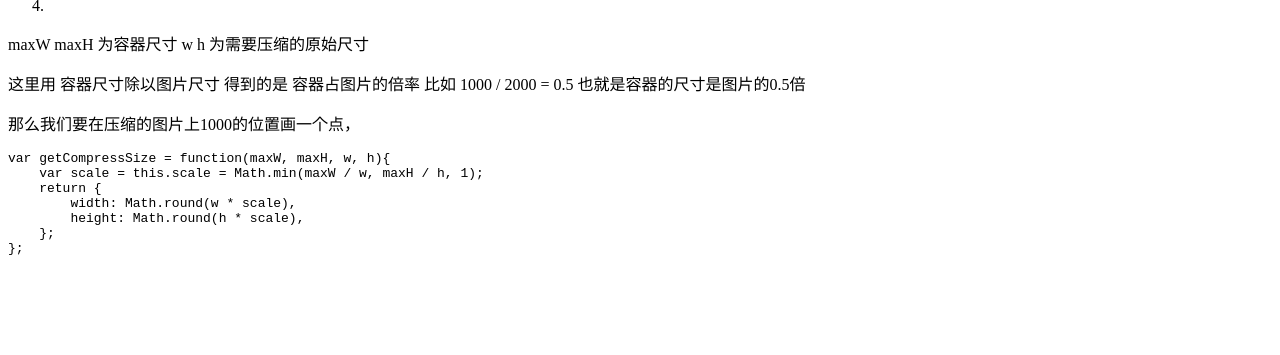
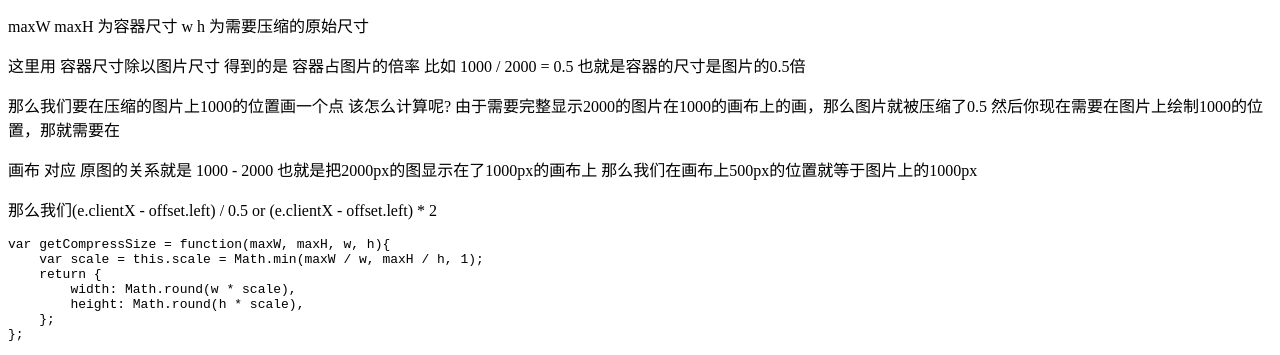
Before and after one commit to gaoqiang19514/mosaic, a website: page README.html in a window 1280 px wide. Shown: the part 484-839 px from the top of the page. Before the commit the page ends 800 px from the top, so only its background shows below. Drawn offline with Linux system fonts and the light colour scheme.

Commit message:
update README.md

```diff
--- a/README.html
+++ b/README.html
@@ -31,13 +31,17 @@
 <li>创建弹出层插入页面</li>
 <li>将实例化传入的img元素绘制到弹出层里面的canvas上</li>
 <li>支持撤销</li>
-<li></li>
 </ol>
 <p>maxW maxH 为容器尺寸
 w h 为需要压缩的原始尺寸</p>
 <p>这里用 容器尺寸除以图片尺寸 得到的是 容器占图片的倍率
 比如 1000 / 2000 = 0.5 也就是容器的尺寸是图片的0.5倍</p>
-<p>那么我们要在压缩的图片上1000的位置画一个点，</p>
+<p>那么我们要在压缩的图片上1000的位置画一个点 该怎么计算呢?
+由于需要完整显示2000的图片在1000的画布上的画，那么图片就被压缩了0.5
+然后你现在需要在图片上绘制1000的位置，那就需要在</p>
+<p>画布 对应 原图的关系就是 1000 - 2000 也就是把2000px的图显示在了1000px的画布上
+那么我们在画布上500px的位置就等于图片上的1000px</p>
+<p>那么我们(e.clientX - offset.left) / 0.5 or (e.clientX - offset.left) * 2</p>
 <pre><code>var getCompressSize = function(maxW, maxH, w, h){
     var scale = this.scale = Math.min(maxW / w, maxH / h, 1);
     return {
```
Also changed, not shown: README.md.
